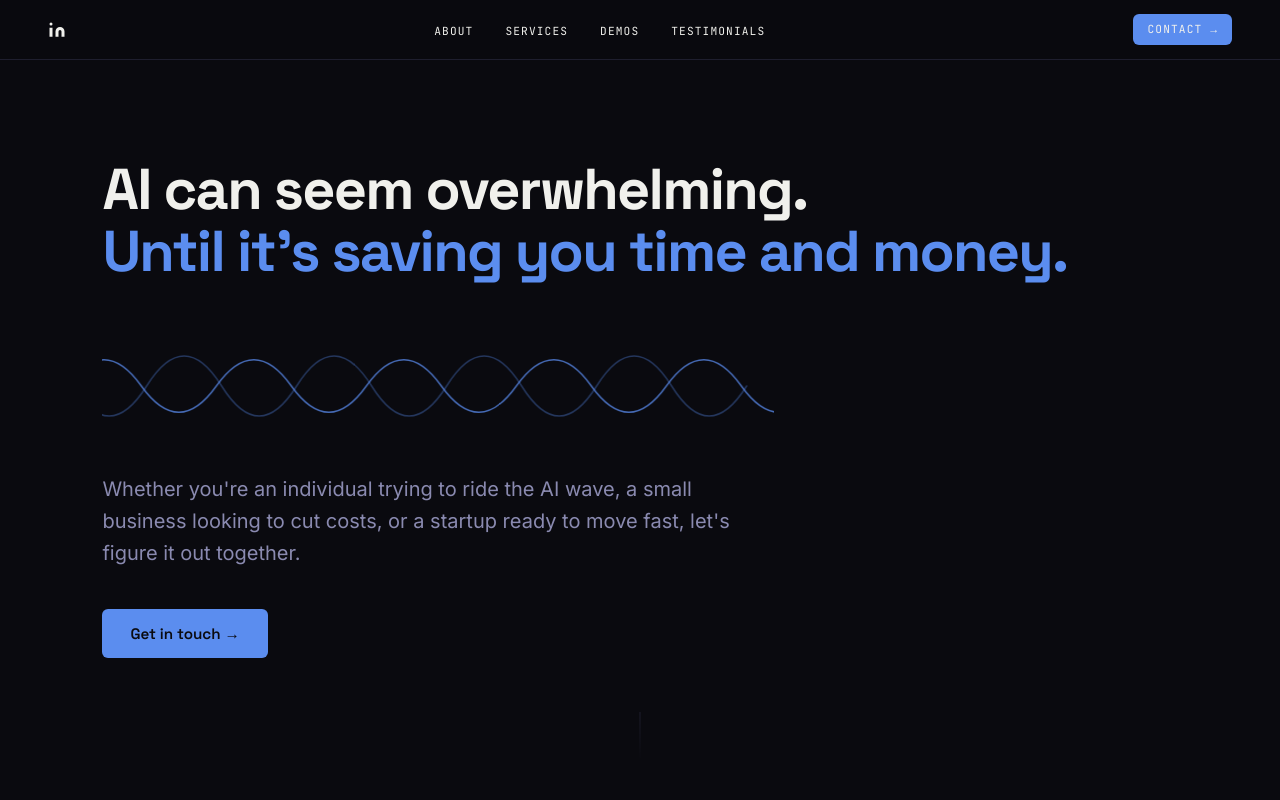
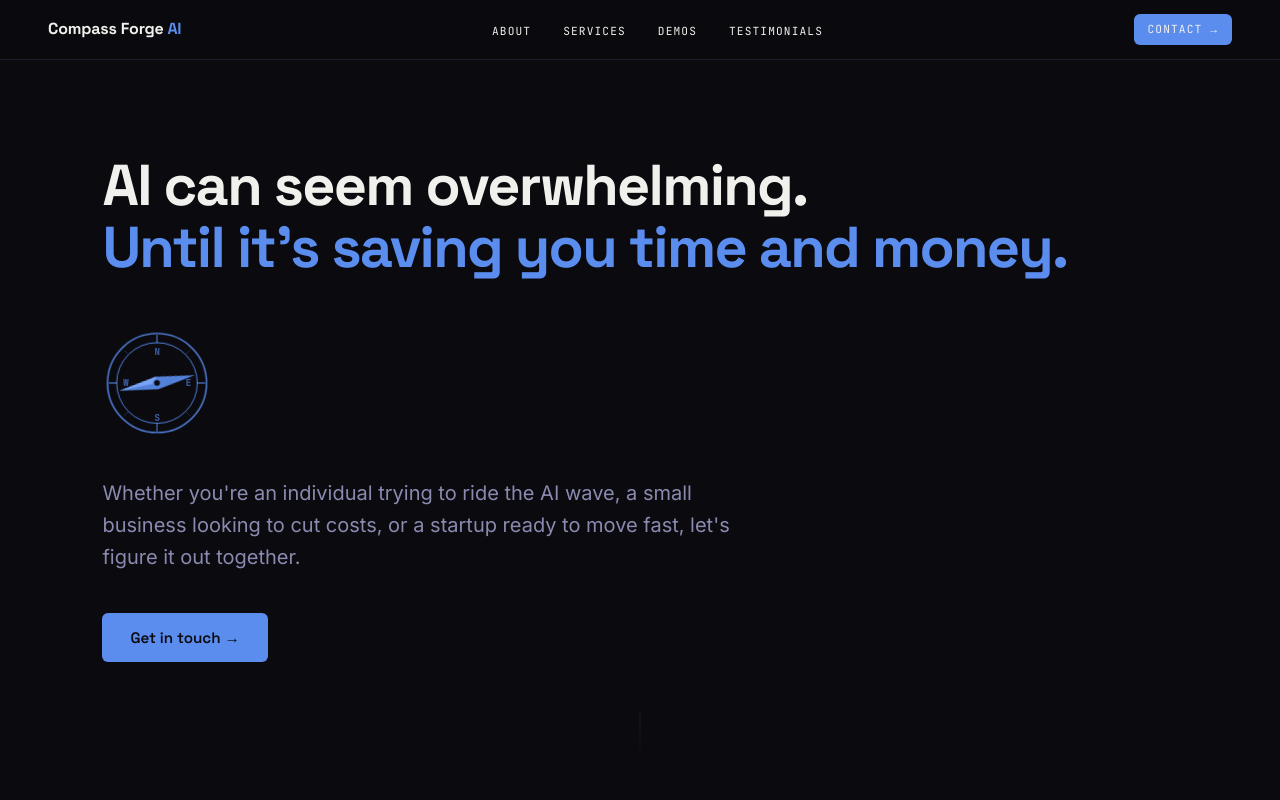
Before and after one commit to yairberger64-blip/yair-portfolio, a React (Create React App) app: page / in a window 1280 px wide. Shown: the top 800 px of the page. Built offline with nearby package versions, Linux system fonts and the light colour scheme.

Commit message:
compass cardinal labels and hover spin

```diff
--- a/src/components/Hero.jsx
+++ b/src/components/Hero.jsx
@@ -1,105 +1,147 @@
 import React, { useState } from "react";
 import PrivacyPolicy from "./PrivacyPolicy";
 
-/* ── Water wave ────────────────────────────────────────────────────
-   Two layered waves, larger amplitude, flowing continuously.
+/* ── Compass needle ────────────────────────────────────────────────
+   Starts spinning erratically, then settles into a steady point,
+   visualizing the headline's own arc: overwhelming, then clear.
+   Hovering sets it spinning again, and it re-settles on mouse leave.
 ───────────────────────────────────────────────────────────────────── */
 function SignalPulse() {
   return (
     <>
       <style>{`
-        @keyframes waveFlow {
-          0%   { transform: translateX(0); }
-          100% { transform: translateX(-300px); }
+        @keyframes needleSettle {
+          0%   { transform: rotate(0deg); }
+          8%   { transform: rotate(320deg); }
+          16%  { transform: rotate(140deg); }
+          24%  { transform: rotate(410deg); }
+          32%  { transform: rotate(205deg); }
+          40%  { transform: rotate(300deg); }
+          50%  { transform: rotate(248deg); }
+          62%  { transform: rotate(268deg); }
+          74%  { transform: rotate(255deg); }
+          86%  { transform: rotate(261deg); }
+          100% { transform: rotate(258deg); }
         }
-        .wave-back {
-          animation: waveFlow 7s linear infinite;
+        @keyframes needleDrift {
+          0%, 100% { transform: rotate(258deg); }
+          50%      { transform: rotate(262deg); }
         }
-        .wave-front {
-          animation: waveFlow 4.5s linear infinite reverse;
+        @keyframes needleSpin {
+          from { transform: rotate(258deg); }
+          to   { transform: rotate(618deg); }
+        }
+        .compass-needle {
+          transform-origin: 60px 60px;
+          animation: needleSettle 3.2s cubic-bezier(0.22, 0.61, 0.36, 1) 1,
+                     needleDrift 4s ease-in-out 3.2s infinite;
+        }
+        .compass-wrapper:hover .compass-needle {
+          animation: needleSpin 1.2s linear infinite !important;
+        }
+        .compass-ring {
+          animation: ringFadeIn 1.4s ease forwards;
+          opacity: 0;
+        }
+        @keyframes ringFadeIn {
+          to { opacity: 1; }
         }
         @media (prefers-reduced-motion: reduce) {
-          .wave-back, .wave-front {
+          .compass-needle {
             animation: none;
+            transform: rotate(258deg);
+            transform-origin: 60px 60px;
+          }
+          .compass-wrapper:hover .compass-needle {
+            animation: none !important;
+          }
+          .compass-ring {
+            animation: none;
+            opacity: 1;
           }
         }
-        select option {
-          background: #151520;
-          color: #F0F0EC;
-        }
       `}</style>
+      <div className="compass-wrapper" style={{ display: "inline-block", cursor: "pointer" }}>
         <svg
-        viewBox="0 0 600 110"
+          viewBox="0 0 120 120"
           xmlns="http://www.w3.org/2000/svg"
           aria-hidden="true"
-        className="w-full max-w-2xl"
-        style={{ height: "110px", overflow: "hidden" }}
+          style={{ width: "110px", height: "110px" }}
         >
-        {/* Back wave — slower, dimmer */}
-        <path
-          className="wave-back"
-          d="M0,55 C25,15 50,15 75,55 C100,95 125,95 150,55 C175,15 200,15 225,55 C250,95 275,95 300,55
-             C325,15 350,15 375,55 C400,95 425,95 450,55 C475,15 500,15 525,55 C550,95 575,95 600,55
-             C625,15 650,15 675,55 C700,95 725,95 750,55 C775,15 800,15 825,55 C850,95 875,95 900,55"
+          {/* Outer ring */}
+          <circle
+            className="compass-ring"
+            cx="60" cy="60" r="54"
             fill="none"
             stroke="#5B8DEF"
             strokeWidth="1.5"
-          strokeLinecap="round"
             opacity="0.35"
           />
-        {/* Front wave — faster, brighter */}
-        <path
-          className="wave-front"
-          d="M0,55 C25,90 50,90 75,55 C100,20 125,20 150,55 C175,90 200,90 225,55 C250,20 275,20 300,55
-             C325,90 350,90 375,55 C400,20 425,20 450,55 C475,90 500,90 525,55 C550,20 575,20 600,55
-             C625,90 650,90 675,55 C700,20 725,20 750,55 C775,90 800,90 825,55 C850,20 875,20 900,55"
+          {/* Inner ring */}
+          <circle
+            className="compass-ring"
+            cx="60" cy="60" r="44"
             fill="none"
             stroke="#5B8DEF"
-          strokeWidth="1.5"
+            strokeWidth="1"
+            opacity="0.2"
+          />
+          {/* Cardinal ticks */}
+          {[0, 90, 180, 270].map((deg) => (
+            <line
+              key={deg}
+              x1="60" y1="8" x2="60" y2="16"
+              stroke="#5B8DEF"
+              strokeWidth="2"
               strokeLinecap="round"
-          opacity="0.75"
+              opacity="0.5"
+              transform={`rotate(${deg} 60 60)`}
             />
+          ))}
+          {/* Minor ticks */}
+          {[45, 135, 225, 315].map((deg) => (
+            <line
+              key={deg}
+              x1="60" y1="10" x2="60" y2="15"
+              stroke="#5B8DEF"
+              strokeWidth="1"
+              strokeLinecap="round"
+              opacity="0.25"
+              transform={`rotate(${deg} 60 60)`}
+            />
+          ))}
+          {/* Cardinal labels */}
+          {[
+            { label: "N", x: 60, y: 26 },
+            { label: "E", x: 94, y: 60 },
+            { label: "S", x: 60, y: 98 },
+            { label: "W", x: 26, y: 60 }
+          ].map((c) => (
+            <text
+              key={c.label}
+              x={c.x}
+              y={c.y}
+              textAnchor="middle"
+              dominantBaseline="central"
+              fontFamily="'JetBrains Mono', monospace"
+              fontSize="10"
+              fontWeight="700"
+              fill="#5B8DEF"
+              opacity="0.6"
+            >
+              {c.label}
+            </text>
+          ))}
+          {/* Needle */}
+          <g className="compass-needle">
+            <path d="M60,18 L67,60 L60,102 L53,60 Z" fill="#5B8DEF" opacity="0.9" />
+            <path d="M60,18 L67,60 L60,60 Z" fill="#7AA5F5" opacity="0.95" />
+          </g>
+          {/* Center pivot */}
+          <circle cx="60" cy="60" r="4" fill="#0A0A0F" stroke="#5B8DEF" strokeWidth="1.5" />
         </svg>
+      </div>
     </>
-  );
-}
-
-/* ── Social icons ──────────────────────────────────────────────────── */
-function SocialIcons() {
-  const socials = [
-    {
-      label: "LinkedIn",
-      href: "https://www.linkedin.com/in/yair-berger-4b9911177/",
-      icon: (
-        <svg width="18" height="18" viewBox="0 0 24 24" fill="currentColor">
-          <path d="M16 8a6 6 0 0 1 6 6v7h-4v-7a2 2 0 0 0-2-2 2 2 0 0 0-2 2v7h-4v-7a6 6 0 0 1 6-6z"/>
-          <rect x="2" y="9" width="4" height="12"/>
-          <circle cx="4" cy="4" r="2"/>
-        </svg>
-      )
-    }
-  ];
-
-  return (
-    <div style={{ display: "flex", alignItems: "center", gap: "1rem" }}>
-      {socials.map((s) => (
-        <a
-          key={s.label}
-          href={s.href}
-          aria-label={s.label}
-          style={{
-            color: "#F0F0EC",
-            display: "flex",
-            alignItems: "center",
-            transition: "color 0.15s ease"
-          }}
-          onMouseEnter={e => e.currentTarget.style.color = "#5B8DEF"}
-          onMouseLeave={e => e.currentTarget.style.color = "#F0F0EC"}
-        >
-          {s.icon}
-        </a>
-      ))}
-    </div>
   );
 }
 
@@ -137,6 +179,13 @@ function ContactOverlay({ onClose, onPrivacyOpen }) {
   }
 
   return (
+    <>
+      <style>{`
+        select option {
+          background: #151520;
+          color: #F0F0EC;
+        }
+      `}</style>
       <div
       style={{
         position: "fixed",
@@ -396,6 +445,7 @@ function ContactOverlay({ onClose, onPrivacyOpen }) {
         )}
       </div>
       </div>
+    </>
   );
 }
 
@@ -440,8 +490,18 @@ function Nav({ onContactOpen }) {
         borderBottom: "1px solid #1E1E2E"
       }}
     >
-      {/* Social icons in place of name */}
-      <SocialIcons />
+      {/* Wordmark */}
+      <span
+        style={{
+          fontFamily: "'Space Grotesk', sans-serif",
+          fontWeight: 700,
+          fontSize: "1rem",
+          letterSpacing: "-0.01em",
+          color: "#F0F0EC"
+        }}
+      >
+        Compass Forge <span style={{ color: "#5B8DEF" }}>AI</span>
+      </span>
 
       {/* Nav links */}
       <ul className="hidden md:flex items-center gap-8 list-none">
```
Lines whose indentation alone changed are shown as unchanged.
